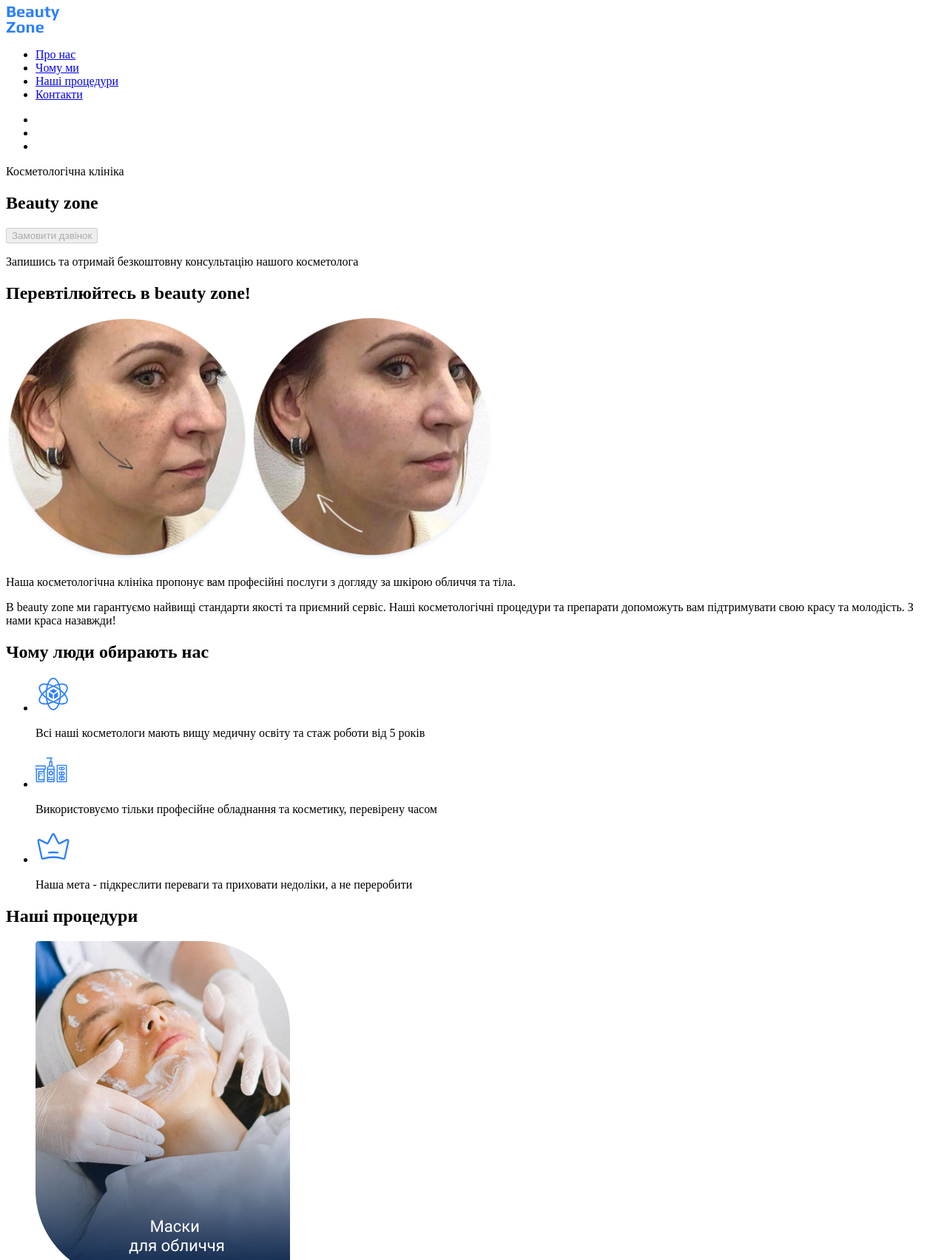
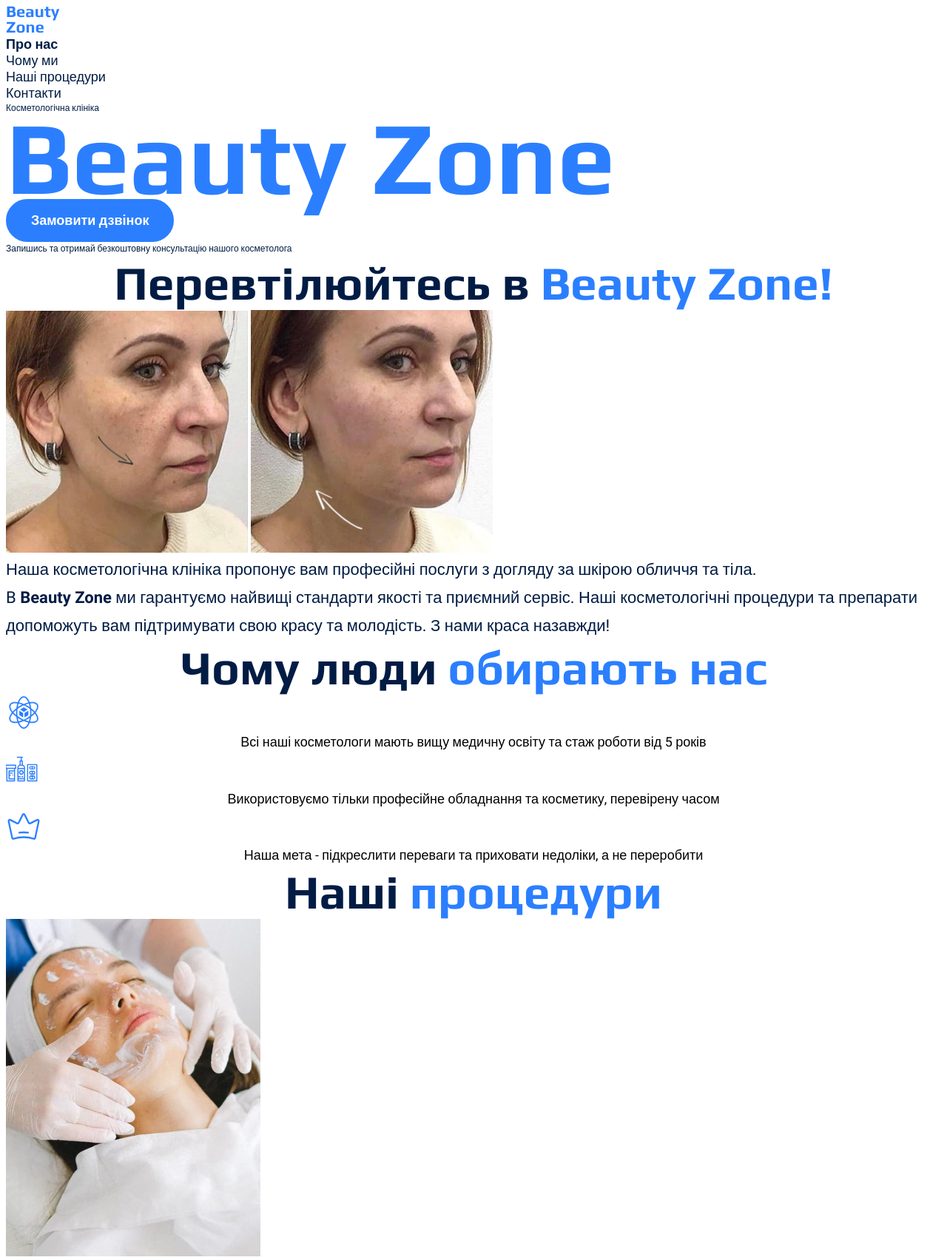
Before and after one commit to Mariia-Pidlisna/genius-homework-1, a plain HTML site: page index.html in a window 1280 px wide. Shown: the top 1703 px of the page at 74% size. Drawn offline with Linux system fonts and the light colour scheme.

Commit message:
add all  files

```diff
--- a/css/styles.css
+++ b/css/styles.css
@@ -0,0 +1,215 @@
+
+@font-face {
+    font-display: swap;
+    font-family: 'Play';
+    font-weight: 400;
+    src: url('../fonts/play-v19-latin-regular.woff2') format('woff2');
+
+}
+
+@font-face {
+    font-display: swap;
+    font-family: 'Play';
+    font-weight: 700;
+    src: url('../fonts/play-v19-latin-700.woff2') format('woff2');
+}
+
+@font-face {
+    font-display: swap;
+    font-family: 'Roboto';
+    font-weight: 400;
+    src: url('../fonts/roboto-v32-latin-regular.woff2') format('woff2');
+
+}
+@font-face {
+    font-display: swap;
+    font-family: 'Roboto';
+    font-style: italic;
+    font-weight: 500;
+    src: url('../fonts/roboto-v32-latin-500italic.woff2') format('woff2');
+}
+@font-face {
+    font-display: swap;
+    font-family: 'Roboto';
+    font-weight: 700;
+    src: url('../fonts/roboto-v32-latin-700.woff2') format('woff2');
+}
+
+:root {
+    --color-primary-dark: #011c44;
+    --color-primary-blue: #2b7fff;
+    --color-brend-grey: #4a4a4a;
+    --color-brend-beauty: #747272;
+    --color-brend-white: #fff;
+    }
+
+body {
+    color: var(--color-primary-dark);
+    font-family: "Roboto", sans-serif;
+    background: var(--color-brend-white);
+    font-weight: 400;
+}
+
+h1,h2,h3,h4,h5,h6,p {
+    margin-top: 0;
+    margin-bottom: 0;
+}
+
+address {
+    font-style: normal;
+}
+
+ul {
+    padding-left: 0;
+    margin-top: 0;
+    margin-bottom: 0;
+    list-style-type: none;
+}
+
+.nav-list {
+    font-weight: 400;
+    font-size: 18px;
+    color: var(--color-primary-dark);
+}
+
+.button-primary {
+    color: var(--color-brend-white);
+    font-family: "Roboto", sans-serif;
+    font-weight: 600;
+    font-size: 18px;
+    border-radius: 32px;
+    padding: 16px 32px;
+    background: var(--color-primary-blue);
+    border: 2px solid var(--color-primary-blue);
+    cursor: pointer;
+}
+.button-primary:hover {
+    background: transparent;
+}
+
+.button-secondary {
+    color: var(--color-brend-white);
+    font-family: "Roboto", sans-serif;
+    font-weight: 600;
+    font-size: 18px;
+    border-radius: 32px;
+    padding: 16px 32px;
+    background: var(--color-primary-blue);
+    border: 2px solid var(--color-primary-blue);
+    cursor: pointer;
+}
+
+.link {
+    text-decoration: none;
+    font-weight: 400;
+    font-size: 18px;
+    color: var(--color-primary-dark);
+}
+
+.link:hover {
+    color: var(--color-primary-blue);
+}
+
+.about {
+    font-weight: 700;
+    font-size: 18px;
+}
+
+.start-section {
+    font-size: 12px;
+    line-height: 1.5;
+    color: var(--color-brend-grey);
+}
+
+.text-page {
+    font-weight: 400;
+    color: var(--color-primary-dark);
+    line-height: 1.72727;
+    font-size: 12px;
+    line-height: 1.5;
+}
+
+.text-page-form {
+    font-weight: 400;
+    font-size: 12px;
+    line-height: 1.5;
+    text-align: center;
+
+    color: var(--color-brend-beauty);
+}
+.line {
+    text-decoration: underline;
+}
+
+.section-our-ul .text-page {
+    font-weight: 400;
+    font-size: 22px;
+    line-height: 1.18182;
+    text-align: center;
+    color: var(--color-brend-white);
+}
+
+.section-inform .text-page {
+    font-weight: 400;
+    font-size: 22px;
+    line-height: 1.72727;
+    color: var(--color-primary-dark);
+}
+
+.section-why-ul .text-page {
+    font-weight: 400;
+    font-size: 18px;
+    line-height: 1.33333;
+    text-align: center;
+    color: #000;
+}
+
+.main-title {
+    font-family: "Play", sans-serif;
+    font-weight: 700;
+    font-size: 140px;
+    line-height: 0.81429;
+    text-transform: capitalize;
+    color: var(--color-primary-blue);
+}
+/*======section-inform======*/
+
+.element-span-color {
+    color: var(--color-primary-blue);
+
+}
+
+.section-title {
+    font-family: "Play", sans-serif;
+    font-weight: 700;
+    font-size: 64px;
+    text-align: center;
+    color: var(--color-primary-dark);
+
+}
+.element-span-text {
+    font-weight: 600;
+    text-transform: capitalize;
+}
+
+/* ===footer=== */
+
+.footer-address {
+    font-weight: 400;
+    font-size: 16px;
+    color: var(--color-brend-white);
+    text-decoration: none;
+}
+.footer-address:hover {
+    color: var(--color-primary-blue);
+}
+
+.link-footer {
+    font-weight: 400;
+    font-size: 16px;
+    color: var(--color-brend-white);
+    text-decoration: none;
+}
+.link-footer:hover {
+    color: var(--color-primary-blue);
+}
--- a/index.html
+++ b/index.html
@@ -5,6 +5,21 @@
     <meta http-equiv="X-UA-Compatible" content="IE=edge" />
     <meta name="viewport" content="width=device-width, initial-scale=1.0" />
     <title>Beauty Zone</title>
+    <!-- styles -->
+    <link rel="preconnect" href="https://fonts.googleapis.com" />
+    <link rel="preconnect" href="https://fonts.gstatic.com" crossorigin />
+    <link
+      href="https://fonts.googleapis.com/css2?family=Roboto+Serif:width@400;600;700&display=swap"
+      rel="stylesheet"
+    />
+    <link rel="preconnect" href="https://fonts.googleapis.com" />
+    <link rel="preconnect" href="https://fonts.gstatic.com" crossorigin />
+    <link
+      href="https://fonts.googleapis.com/css2?family=Play:wght@400;700&display=swap"
+      rel="stylesheet"
+    />
+
+    <!-- styles -->
     <link rel="stylesheet" href="./css/styles.css" />
   </head>
   <body>
@@ -13,81 +28,88 @@
         <a href="./index.html">
           <img src="./images/logo.svg" alt="logo beauty zone" />
         </a>
-        <ul>
-          <li><a href="#section-inform">Про нас</a></li>
-          <li><a href="#section-why">Чому ми</a></li>
-          <li><a href="#section-our">Наші процедури</a></li>
-          <li><a href="#section-contact">Контакти</a></li>
+        <ul class="nav-list">
+          <li><a class="link about" href="#section-inform">Про нас</a></li>
+          <li><a class="link" href="#section-why">Чому ми</a></li>
+          <li><a class="link" href="#section-our">Наші процедури</a></li>
+          <li><a class="link" href="#section-contact">Контакти</a></li>
         </ul>
       </nav>
       <ul>
         <li>
-          <a href="" target="_blank"></a>
+          <a class="social-link" href="" target="_blank"></a>
         </li>
         <li>
-          <a href="" target="_blank"></a>
+          <a class="social-link" href="" target="_blank"></a>
         </li>
         <li>
-          <a href="" target="_blank"></a>
+          <a class="social-link" href="" target="_blank"></a>
         </li>
       </ul>
     </header>
     <main>
-      <section>
-        <p>Косметологічна клініка</p>
-        <h1 class="main-title" lang="en">Beauty zone</h1>
-        <button class="button-order" type="button" disabled>
-          Замовити дзвінок
-        </button>
-        <p>Запишись та отримай безкоштовну консультацію нашого косметолога</p>
+      <section class="start-section">
+        <p class="text-page">Косметологічна клініка</p>
+        <h1 class="main-title" lang="en">beauty zone</h1>
+        <button class="button-primary" type="button">Замовити дзвінок</button>
+        <p class="text-page">
+          Запишись та отримай безкоштовну консультацію нашого косметолога
+        </p>
       </section>
-      <section id="section-inform">
-        <h2>Перевтілюйтесь в <span lang="en">beauty zone</span>!</h2>
+      <section class="section-inform">
+        <h2 class="section-title">
+          Перевтілюйтесь в
+          <span class="element-span-color element-span-text" lang="en"
+            >beauty zone!</span
+          >
+        </h2>
         <img
-          src="./images/Maskgroup.jpg"
+          src="./images/image1578.jpg"
           alt="обличчя жінки зі стрілкою вниз"
           width="327"
         />
         <img
-          src="./images/Maskgroup1.jpg"
+          src="./images/image1579.jpg"
           alt="обличчя жінки зі стрілкою вгору"
           width="327"
         />
-        <p>
+        <p class="text-page">
           Наша косметологічна клініка пропонує вам професійні послуги з догляду
           за шкірою обличчя та тіла.
         </p>
-        <p>
+        <p class="text-page">
           B
-          <span lang="en">beauty zone</span>
+          <span class="element-span-text" lang="en">beauty zone</span>
           ми гарантуємо найвищі стандарти якості та приємний сервіс. Наші
           косметологічні процедури та препарати допоможуть вам підтримувати свою
           красу та молодість. З нами краса назавжди!
         </p>
       </section>
       <section id="section-why">
-        <h2>Чому люди обирають нас</h2>
-        <ul>
+        <h2 class="section-title">
+          Чому люди <span class="element-span-color">обирають нас</span>
+        </h2>
+        <ul class="section-why-ul">
           <li>
             <img
               src="./images/game-icons_materials-science.svg"
               alt="куб в овалах"
             />
-            <p>
+            <p class="text-page">
               Всі наші косметологи мають вищу медичну освіту та стаж роботи від
               5 років
             </p>
           </li>
           <li>
             <img src="./images/medicinecosmetic.svg" alt="обладнання" />
-            <p>
+            <p class="text-page">
               Використовуємо тільки професійне обладнання та косметику,
               перевірену часом
             </p>
           </li>
           <li>
             <img src="./images/ph_crown-light.svg" alt="корона" />
-            <p>
+            <p class="text-page">
               Наша мета - підкреслити переваги та приховати недоліки, а не
               переробити
             </p>
@@ -95,36 +117,43 @@
         </ul>
       </section>
       <section id="section-our">
-        <h2>Наші процедури</h2>
-        <ul>
+        <h2 class="section-title">
+          Наші <span class="element-span-color">процедури</span>
+        </h2>
+        <ul class="section-our-ul">
           <li>
             <img
-              src="./images/процедури.jpg"
-              alt="обличчя з кремовою маскою"
+              src="./images/image1580.jpg"
+              alt="маски для обличчя"
               width="344"
               height="456"
             />
+            <p class="text-page">Маски для обличчя</p>
           </li>
           <li>
             <img
-              src="./images/процедури1.jpg"
+              src="./images/image1570.jpg"
               alt="голкові процедури"
               width="344"
               height="456"
             />
+            <p class="text-page">Ін'єкції для обличчя</p>
           </li>
           <li>
             <img
-              src="./images/процедури2.jpg"
+              src="./images/image1574.jpg"
               alt="масаж обличчя"
               width="344"
               height="456"
             />
+            <p class="text-page">Очищення обличчя</p>
           </li>
         </ul>
       </section>
       <section id="section-contact">
-        <h2>Як нас знайти</h2>
+        <h2 class="section-title">
+          Як нас <span class="element-span-color">знайти</span>
+        </h2>
         <iframe
           src="https://www.google.com/maps/embed?pb=!1m18!1m12!1m3!1d2537.475791668505!2d30.775223399999994!3d50.50671339999999!2m3!1f0!2f0!3f0!3m2!1i1024!2i768!4f13.1!3m3!1m2!1s0x40d4d97de411b701%3A0x48116b28f7f00d94!2z0LLRg9C70LjRhtGPINCi0LDRgNCw0YHQsCDQqNC10LLRh9C10L3QutCwLCA1LCDQkdGA0L7QstCw0YDQuCwg0JrQuNGX0LLRgdGM0LrQsCDQvtCx0LvQsNGB0YLRjCwgMDc0MDA!5e0!3m2!1suk!2sua!4v1732738948275!5m2!1suk!2sua"
           width="605"
@@ -132,38 +161,71 @@
           allowfullscreen=""
           loading="lazy"
           referrerpolicy="no-referrer-when-downgrade"
-        ></iframe>
+        >
+        </iframe>
+        <form class="form" method="post" action="">
+          <h3>
+            Запишіться <span class="element-span-color">безкоштовно</span> та
+            отримайте подарунок
+          </h3>
+          <input type="text" value="Ваше ім'я та прізвище" />
+          <input type="text" value="Ваш номер телефону" />
+          <input type="text" value="Ваша електронна пошта" />
+          <button class="button-secondary" type="submit">
+            Записатись безкоштовно
+          </button>
+          <p class="text-page-form">
+            Натискаючи на кнопку я погоджуюсь
+            <span class="line">з політикою конфіденційності</span>
+          </p>
+        </form>
       </section>
     </main>
-    <footer>
+    <footer class="footer">
       <nav>
         <a href="#">
           <img src="./images/logo.svg" alt="logo beauty zone" />
         </a>
         <ul>
-          <li><a href="#section-inform">Про нас</a></li>
-          <li><a href="#section-why">Чому ми</a></li>
-          <li><a href="#section-our">Наші процедури</a></li>
-          <li><a href="#section-contact">контакти</a></li>
+          <li><a class="link-footer" href="#section-inform">Про нас</a></li>
+          <li><a class="link-footer" href="#section-why">Чому ми</a></li>
+          <li><a class="link-footer" href="#section-our">Наші процедури</a></li>
+          <li><a class="link-footer" href="#section-contact">контакти</a></li>
         </ul>
       </nav>
       <address>
         <ul>
-          <li><a href="tel:+380960000007">+ 38 (096) 000 00 07</a></li>
           <li>
-            <a href="mailto:beautyzone@gmail.com">beautyzone@gmail.com</a>
+            <a class="footer-address" class="link" href="tel:+380960000007"
+              >+ 38 (096) 000 00 07</a
+            >
           </li>
           <li>
-            <a href="https://maps.app.goo.gl/mbezCW1uPNbniYBF6" target="_blank">
+            <a
+              class="footer-address"
+              class="link"
+              href="mailto:beautyzone@gmail.com"
+              >beautyzone@gmail.com</a
+            >
+          </li>
+          <li>
+            <a
+              class="footer-address"
+              class="link"
+              href="https://maps.app.goo.gl/mbezCW1uPNbniYBF6"
+              target="_blank"
+            >
               Україна, м. Київ, вул. Тараса Шевченка 5
             </a>
           </li>
-          <li><a href="#">телслухавка</a></li>
-          <li><a href="#">facebook</a></li>
-          <li><a href="#">instagram</a></li>
+          <li><a class="social-link" href="#">телслухавка</a></li>
+          <li><a class="social-link" href="#">facebook</a></li>
+          <li><a class="social-link" href="#">instagram</a></li>
         </ul>
-        <a href="#" target="_blank">Політика конфіденційності</a>
-        <p>&copy; 2022 Дані захищені</p>
+        <a class="link-footer" href="#" target="_blank"
+          >Політика конфіденційності</a
+        >
+        <p class="text-page">&copy; 2022 Дані захищені</p>
         <img src="./images/footerPhotoRoom.jpg" alt="б'юті баночки" />
       </address>
     </footer>
```
Also changed, not shown: fonts/play-v19-latin-700.woff2 (added), fonts/play-v19-latin-regular.woff2 (added), fonts/roboto-v32-latin-500italic.woff2 (added), fonts/roboto-v32-latin-700.woff2 (added), fonts/roboto-v32-latin-regular.woff2 (added), images/Maskgroup.jpg (deleted), images/Maskgroup1.jpg (deleted), images/image1570.jpg (added), images/image1574.jpg (added), images/image1578.jpg (added), images/image1579.jpg (added), images/image1580.jpg (added), images/процедури.jpg (deleted), images/процедури1.jpg (deleted), 1 more files.
